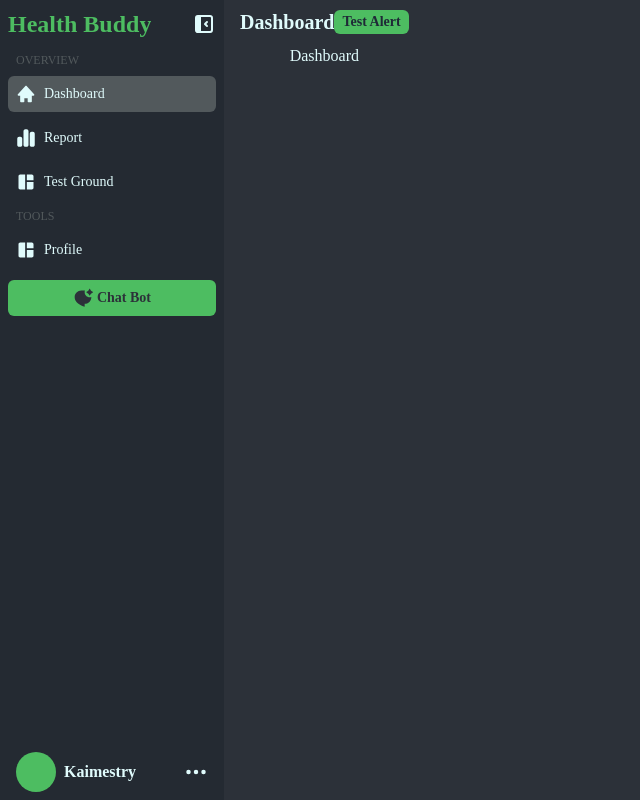
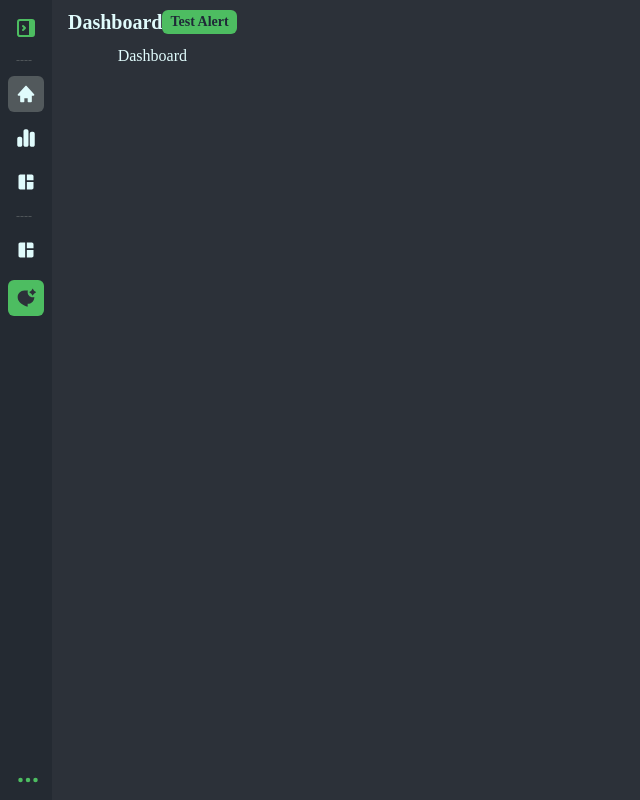
Before and after one commit to Kaimestry/ReactPractice, a React (Vite) app: page /dashboard in a window 1280 px wide. Shown: the whole page, without its empty margins (0-640 px from the left). Built offline with nearby package versions, Linux system fonts and the light colour scheme; a web font is replaced by a local one.

Commit message:
test: trying to make Navbar close by default

```diff
--- a/src/components/NavBar/Nav.tsx
+++ b/src/components/NavBar/Nav.tsx
@@ -9,7 +9,7 @@ import ToggleNav from "./ToggleNav";
 
 const Nav = () => {
   const user = "Kaimestry";
-  const [collapsed, setCollapsed] = useState(false);
+  const [collapsed, setCollapsed] = useState(true); // 👈 CLOSED by default
 
   return (
     <aside className={`nav-sidebar ${collapsed ? "collapsed" : ""}`}>
--- a/src/components/NavBar/ToggleNav.tsx
+++ b/src/components/NavBar/ToggleNav.tsx
@@ -1,6 +1,7 @@
 import ToggleButton from "../../utilities/ToggleButton";
 import { TbLayoutSidebarLeftCollapseFilled } from "react-icons/tb";
 
+//! If want to change default state as open/close => change it inside Nav.tsx
 type ToggleNavProps = {
   open: boolean;
   onToggle: (open: boolean) => void;
@@ -8,11 +9,7 @@ type ToggleNavProps = {
 
 const ToggleNav = ({ open, onToggle }: ToggleNavProps) => {
   return (
-    <ToggleButton
-      defaultValue={open}
-      onToggle={onToggle}
-      className="action-icon"
-    >
+    <ToggleButton value={open} onToggle={onToggle} className="action-icon">
       {(isOpen) => (
         <TbLayoutSidebarLeftCollapseFilled
           className={`transition-transform ${
--- a/src/utilities/ToggleButton.tsx
+++ b/src/utilities/ToggleButton.tsx
@@ -1,43 +1,28 @@
-import { useState } from "react";
-
 type ToggleButtonProps = {
-  /** Initial state */
-  defaultValue?: boolean;
-
-  /** Called whenever toggle changes */
+  value: boolean;
   onToggle?: (value: boolean) => void;
-
-  /** Custom button class */
   className?: string;
-
-  /** Button content (icon / text / JSX) */
   children: React.ReactNode | ((state: boolean) => React.ReactNode);
 };
 
 const ToggleButton = ({
-  defaultValue = false,
+  value,
   onToggle,
   className = "",
   children,
 }: ToggleButtonProps) => {
-  const [state, setState] = useState(defaultValue);
-
   const toggle = () => {
-    setState((prev) => {
-      const next = !prev;
-      onToggle?.(next);
-      return next;
-    });
+    onToggle?.(!value);
   };
 
-  const content = typeof children === "function" ? children(state) : children;
+  const content = typeof children === "function" ? children(value) : children;
 
   return (
     <button
       type="button"
       onClick={toggle}
-      className={`${className} ${state ? "active" : ""}`}
-      aria-pressed={state}
+      className={`${className} ${value ? "active" : ""}`}
+      aria-pressed={value}
     >
       {content}
     </button>
```
